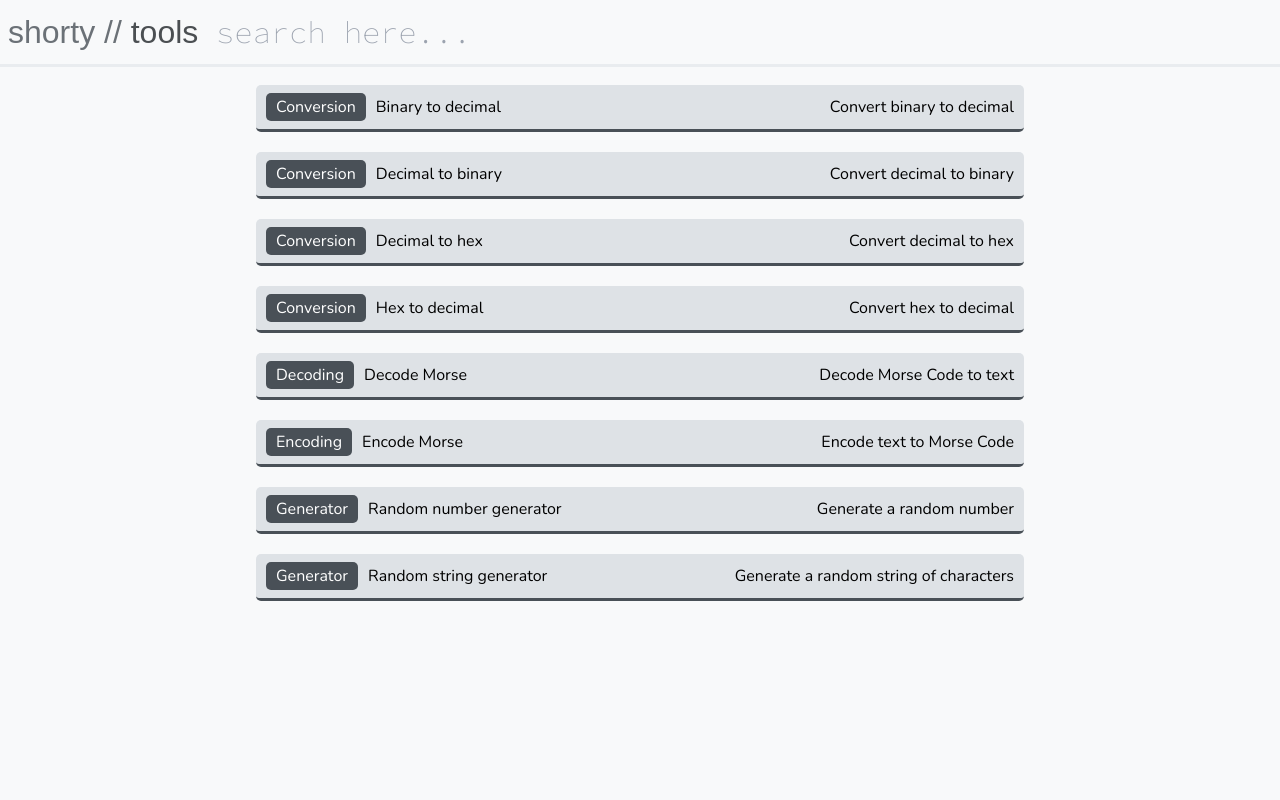
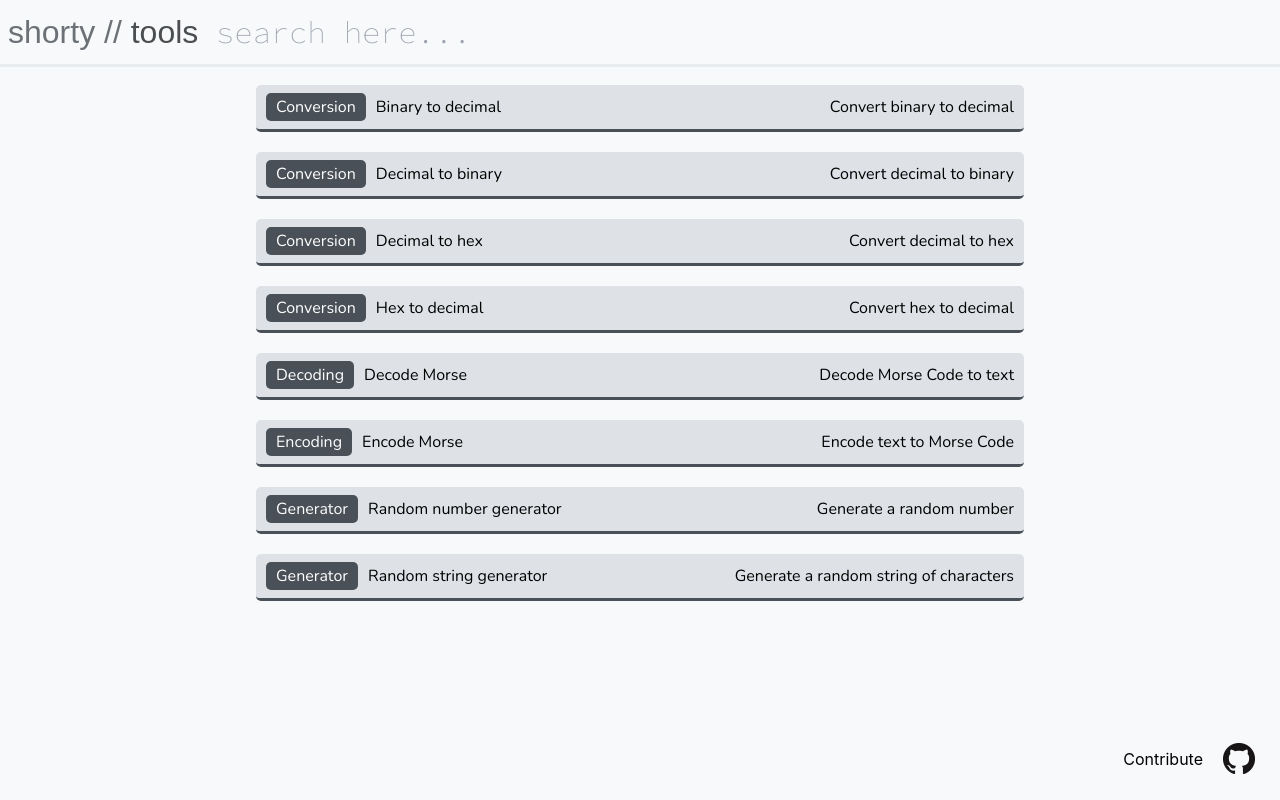
Before and after one commit to Mo0nSw0rth/tools, a plain HTML site: page index.html in a window 1280 px wide. Drawn offline with nearby package versions, Linux system fonts and the light colour scheme.

Commit message:
added contribute button

```diff
--- a/assets/css/index.css
+++ b/assets/css/index.css
@@ -121,3 +121,24 @@ input::-webkit-inner-spin-button {
 input[type=number] {
     -moz-appearance: textfield;
 }
+.contribute {
+    position: fixed;
+    right: 10px;
+    bottom: 10px;
+}
+.contribute * {
+    margin: 5px;
+}
+.contribute:hover {
+    animation-duration: 0.5s;
+    animation-name: shake;
+}
+
+@keyframes shake {
+    30% {
+        transform: rotate(0deg);
+    }
+    60% {
+        transform: rotate(-2deg);
+    }
+}
--- a/index.html
+++ b/index.html
@@ -13,6 +13,16 @@
     <link rel="icon" href="assets/favicon.ico"/>
 </head>
 <body>
+        <div class="contribute">
+            <div class="flex flex-row items-center">
+                <a href="https://github.com/ShortyDev/tools/fork">
+                    <span>Contribute</span>
+                </a>
+                <a href="https://github.com/ShortyDev/tools">
+                    <img src="assets/img/GitHub-Mark-32px.png" alt="GitHub Logo">
+                </a>
+            </div>
+        </div>
     <div class="top-bar flex flex-row">
         <h1 id="title" class="title flex-initial w-52"><span class="title-small">shorty // </span>tools</h1>
         <div>
```
Also changed, not shown: assets/img/GitHub-Mark-32px.png (added).
